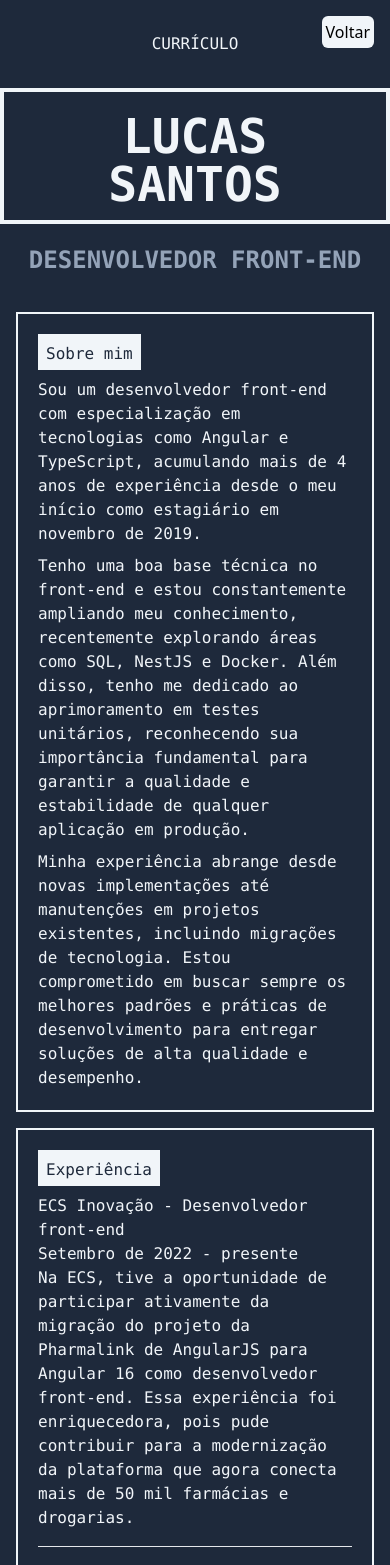
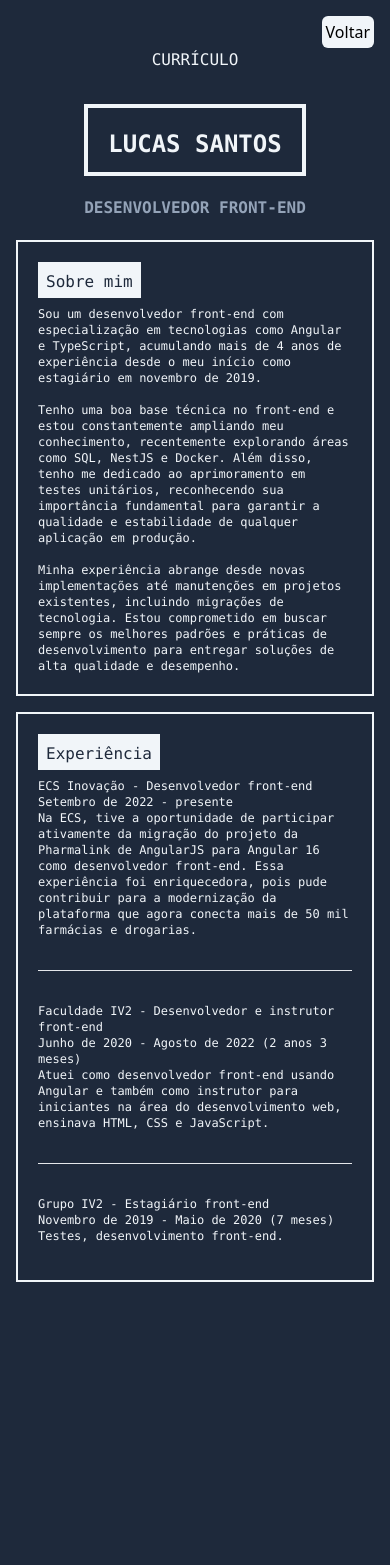
Before and after one commit to ffavareto/lucasfavareto, a Next.js app: page /curriculum in a window 390 px wide. Shown: the top 1565 px of the page. After the commit the page ends 1298 px from the top, so only its background shows below. Built offline with nearby package versions, Linux system fonts and the light colour scheme.

Commit message:
responsividade do currículo

```diff
--- a/src/app/curriculum/page.js
+++ b/src/app/curriculum/page.js
@@ -6,33 +6,34 @@ export default function Curriculum() {
 
   return (
     <>
-      <div>
+      <div className="p-4">
         <div className="text-slate-100">
           <div className="m-8">
             <h2 className="text-center font-mono">CURRÍCULO</h2>
           </div>
 
           <div className="mt-8 flex items-center justify-center">
-            <h1 className="w-fit text-center text-5xl border-4 border-slate-100 p-5 pb-3 font-bold font-mono">
+            <h1 className="w-fit text-center text-2xl md:text-5xl border-4 border-slate-100 p-5 pb-3 font-bold font-mono">
               LUCAS SANTOS
             </h1>
           </div>
 
           <div className="mb-2 flex items-center justify-center text-slate-400 flex-col">
-            <h1 className="w-fit text-center text-2xl p-5 pb-3 font-bold font-mono">
+            <h1 className="w-fit text-center md:text-2xl p-5 pb-3 font-bold font-mono">
               DESENVOLVEDOR FRONT-END
             </h1>
           </div>
         </div>
 
-        <div className="p-4">
+        <div>
           <div className="border-2 border-slate-100 p-5 font-mono flex flex-col gap-2 text-slate-100">
             <Title>Sobre mim</Title>
+            <div className="flex flex-col gap-4 text-xs md:text-base">
               <p>
                 Sou um desenvolvedor front-end com especialização em tecnologias
                 como Angular e TypeScript, acumulando mais de {experienceYears}{" "}
-              anos de experiência desde o meu início como estagiário em novembro
-              de 2019.
+                anos de experiência desde o meu início como estagiário em
+                novembro de 2019.
               </p>
               <p>
                 Tenho uma boa base técnica no front-end e estou constantemente
@@ -50,10 +51,11 @@ export default function Curriculum() {
                 alta qualidade e desempenho.
               </p>
             </div>
+          </div>
 
           <div className="border-2 border-slate-100 p-5 font-mono flex flex-col gap-2 mt-4 text-slate-100">
             <Title>Experiência</Title>
-            <div>
+            <div className="flex flex-col gap-4 text-xs md:text-base">
               <div className="mb-4">
                 <h2>ECS Inovação - Desenvolvedor front-end</h2>
                 <p>Setembro de 2022 - presente</p>
```
Lines whose indentation alone changed are shown as unchanged.
